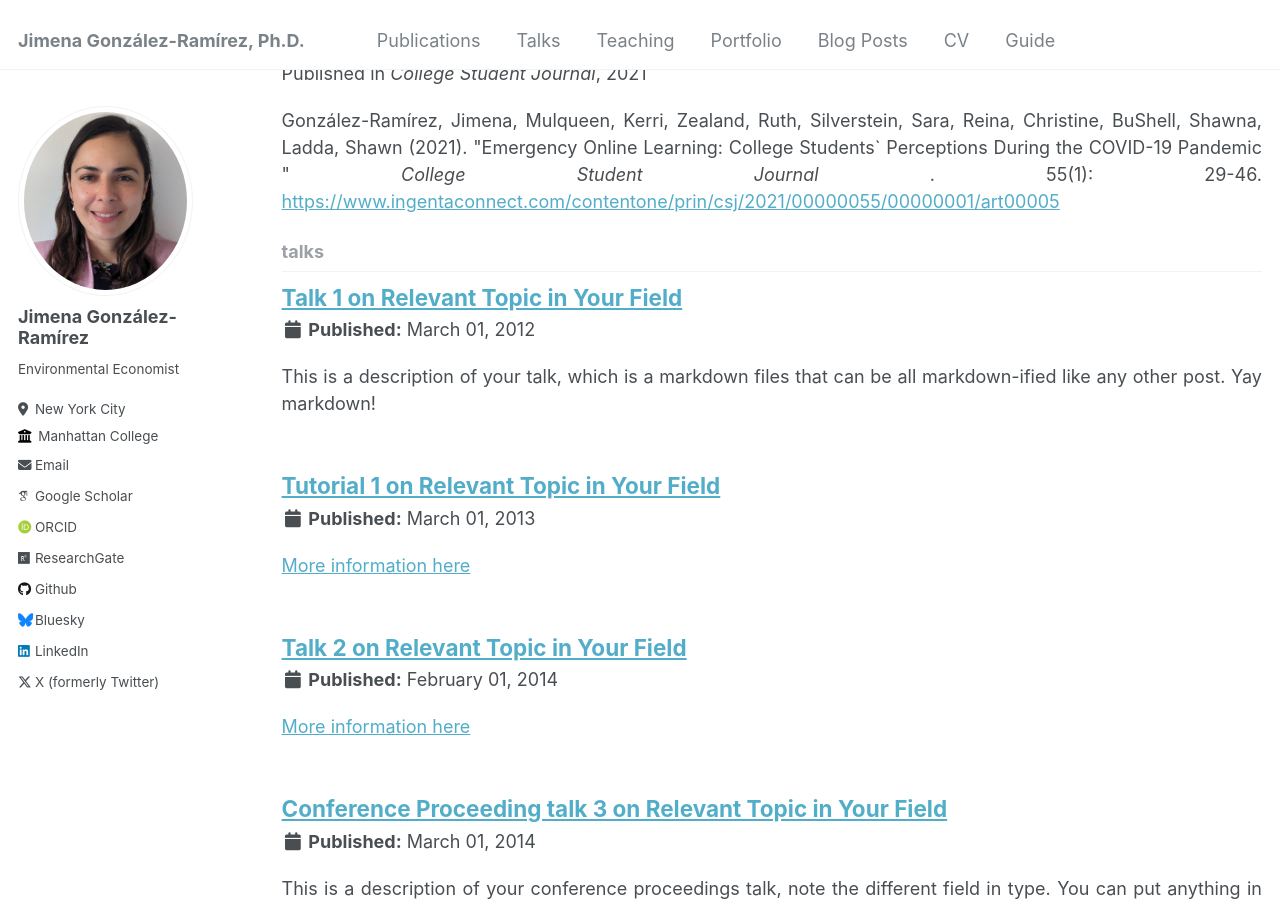
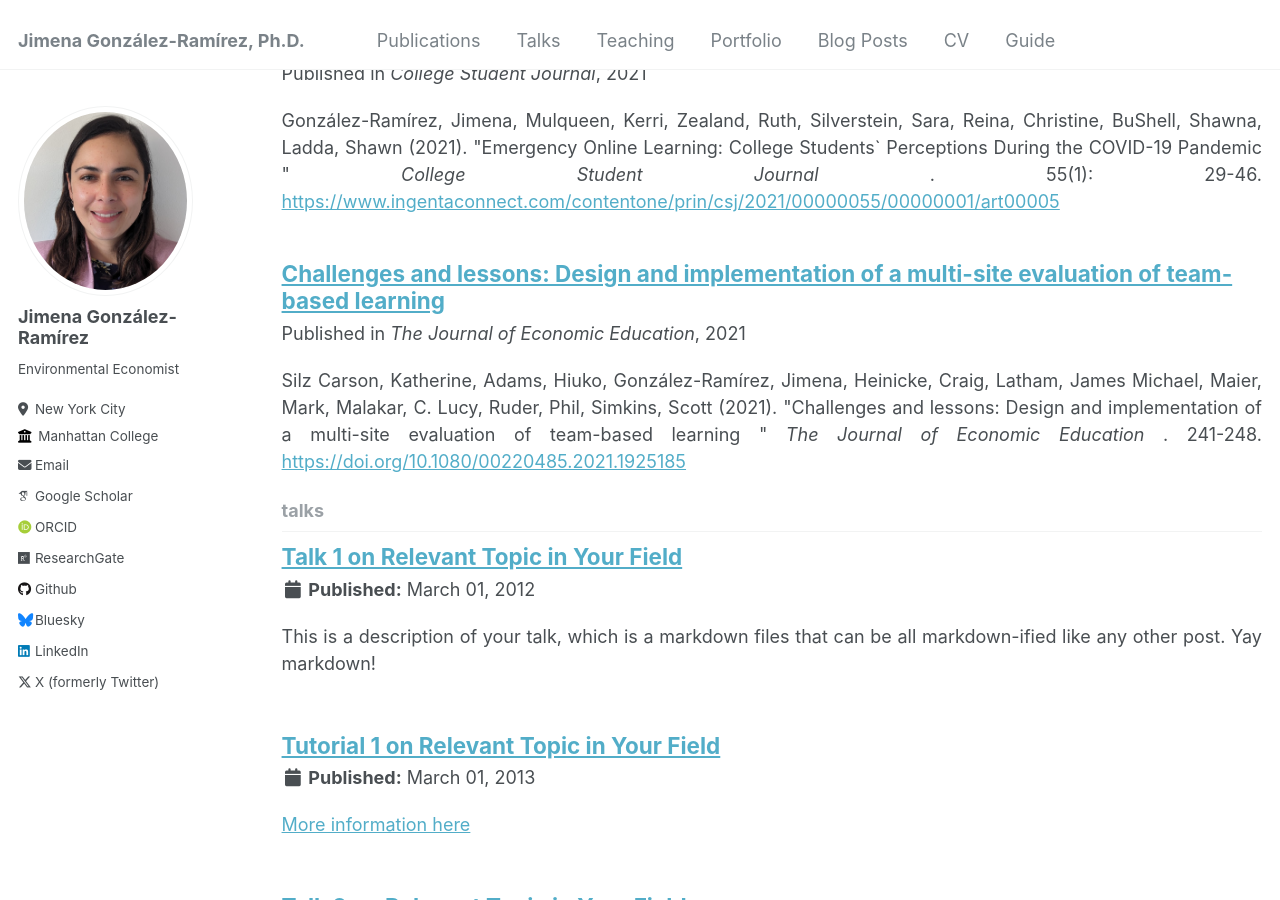
Before and after one commit to jimegon/jimegon.github.io, a Jekyll site: the page built from _pages/collection-archive.html, in a window 1280 px wide and 900 px high, scrolled down 2463 px. Built offline with Jekyll 4.4.1, drawn with Linux system fonts in a browser that asks for light colours; some web fonts are replaced.

Commit message:
tbl paper 1

```diff
--- /dev/null
+++ b/_publications/2021-06-17-tbl-rct-design.md
@@ -0,0 +1,75 @@
+---
+title: "Challenges and lessons: Design and implementation of a multi-site evaluation of team-based learning"
+collection: publications
+permalink: /publication/2021-06-17-tbl-rct-design
+excerpt: ''
+date: 2021-06-17
+venue: ' The Journal of Economic Education'
+paperurl: 'https://doi.org/10.1080/00220485.2021.1925185'
+citation: 'Silz Carson, Katherine, Adams, Hiuko, González-Ramírez, Jimena, Heinicke, Craig, Latham, James Michael, Maier, Mark, Malakar, C. Lucy, Ruder, Phil, Simkins, Scott  (2021). &quot;Challenges and lessons: Design and implementation of a multi-site evaluation of team-based learning &quot; <i>  The Journal of Economic Education </i>. 241-248.'
+category: 'pedagogy'
+co-authors: 'Katherine Silz Carson, Huiko Adams, Craig Heinicke, James Michael Latham, Mark Meier, C. Lucy Malakar, Phil Ruder, and Scott Simkins'
+---
+
+<body>
+<div class="image-container">
+        <figure>
+            <img src="/images/co-authors/kate_silz_carson.png" width="100" height="auto">
+            <figcaption><a href="https://www.linkedin.com/in/katherine-silz-carson-a48b9425/" target="_blank">Katherine Silz Carson</a></figcaption>
+        </figure>
+        <figure>
+            <img src="/images/co-authors/huiku_adams.png" width="100" height="auto">
+            <figcaption><a href="https://perimeter.gsu.edu/profile/hiuko-adams/" target="_blank">Huiko Adams</a></figcaption>
+        </figure>
+        <figure>
+            <img src="/images/co-authors/craig_heinicke.png" width="100" height="auto">
+            <figcaption><a href="https://robins.richmond.edu/faculty/cheinick/" target="_blank">Craig Heinicke</a></figcaption>
+        </figure>
+        <figure>
+            <img src="/images/co-authors/james_michael_latham.png" width="100" height="auto">
+            <figcaption><a href="https://www.linkedin.com/in/james-michael-l-47258543" target="_blank">James Michael Latham</a></figcaption>
+        </figure>
+        <figure>
+            <img src="/images/co-authors/mark_meier.png" width="100" height="auto">
+            <figcaption><a href="https://serc.carleton.edu/person/1932.html" target="_blank">Mark Meier</a></figcaption>
+        </figure>
+        <figure>
+            <img src="/images/co-authors/lucy_malakar.png" width="100" height="auto">
+            <figcaption><a href="https://serc.carleton.edu/econ/project/participants/127434.html" target="_blank"> Lucy Malakar</a></figcaption>
+        </figure>
+        <figure>
+            <img src="/images/co-authors/phil_ruder.png" width="100" height="auto">
+            <figcaption><a href="https://www.pacificu.edu/about/directory/people/phil-ruder-phd" target="_blank">Phil Ruder</a></figcaption>
+        </figure>
+        <figure>
+            <img src="/images/co-authors/scott_simkins.png" width="100" height="auto">
+            <figcaption><a href="https://www.ncat.edu/employee-bio.php?directoryID=1875088803" target="_blank">Scott Simkins</a></figcaption>
+        </figure>
+        <!-- Add more images as needed -->
+    </div>
+</body>
+
+
+<details open>
+<summary>
+Abstract
+</summary>
+
+<p>
+The authors of this article describe the design and implementation of a multi-site randomized controlled trial of team-based learning (TBL) application exercises (AE) in introductory economics courses that use TBL. For each of the four study modules that are common across sites, a site is assigned to either the treatment or control version of the module. This design enables the use of a fixed effects model to estimate the effect of treatment on student learning and control for student characteristics. The methodology demonstrates how to extract the benefits of multi-site randomized controlled designs using a minimum of resources. The authors also discuss the challenges and the lessons learned in this study.
+</p>
+
+</details>
+
+<details open>
+<summary>
+Keywords
+</summary>
+active learning <br>
+flipped classroom <br>
+randomized controlled trial <br>
+team-based learning <br>
+
+<br>
+
+</details>
```
Also changed, not shown: _publications/2021-03-15-pandemic.md (+1 -1 lines), images/co-authors/craig_heinicke.png (added), images/co-authors/huiku_adams.png (added), images/co-authors/james_michael_latham.png (added), images/co-authors/kate_silz_carson.png (added), images/co-authors/lucy_malakar.png (added), images/co-authors/mark_meier.png (added), images/co-authors/phil_ruder.png (added), images/co-authors/scott_simkins.png (added).
